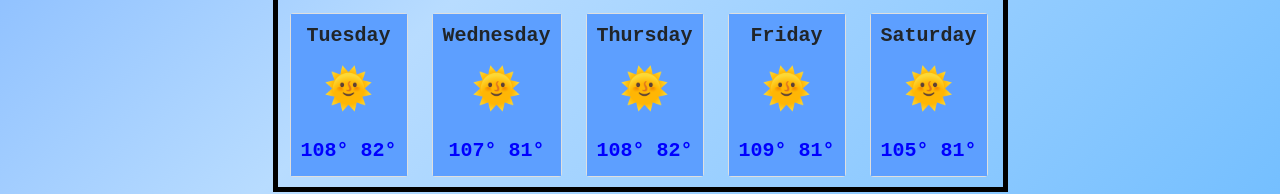
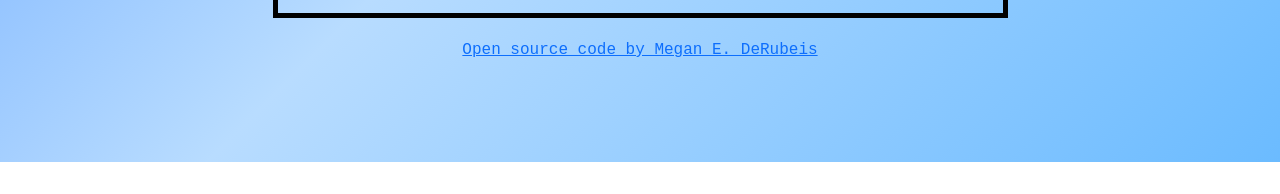
Before and after one commit to MeganDeRubeis/Weather-App, a plain HTML site: page index.html in a window 1280 px wide. Shown: the part 621-815 px from the top of the page. Drawn offline with nearby package versions, Linux system fonts and the light colour scheme; no server answers.

Commit message:
Update index.html
Removed days of the week cards

```diff
--- a/index.html
+++ b/index.html
@@ -51,60 +51,6 @@
         <li>Humidity: <span id="humidity"></span>%</li>
         <li>Wind: <span id="wind"></span> km/h</li>
       </ul>
-
-      <div class="container-days">
-        <div class="row">
-          <div class="col">
-            <div class="card">
-              <div class="card-body">
-                <h5 class="card-title">Tuesday</h5>
-                <h6 class="emoji">🌞</h6>
-                <p class="card-text">108° 82°</p>
-              </div>
-            </div>
-          </div>
-
-          <div class="col">
-            <div class="card">
-              <div class="card-body">
-                <h5 class="card-title">Wednesday</h5>
-                <h6 class="emoji">🌞</h6>
-                <p class="card-text">107° 81°</p>
-              </div>
-            </div>
-          </div>
-
-          <div class="col">
-            <div class="card">
-              <div class="card-body">
-                <h5 class="card-title">Thursday</h5>
-                <h6 class="emoji">🌞</h6>
-                <p class="card-text">108° 82°</p>
-              </div>
-            </div>
-          </div>
-
-          <div class="col">
-            <div class="card">
-              <div class="card-body">
-                <h5 class="card-title">Friday</h5>
-                <h6 class="emoji">🌞</h6>
-                <p class="card-text">109° 81°</p>
-              </div>
-            </div>
-          </div>
-
-          <div class="col">
-            <div class="card">
-              <div class="card-body">
-                <h5 class="card-title">Saturday</h5>
-                <h6 class="emoji">🌞</h6>
-                <p class="card-text">105° 81°</p>
-              </div>
-            </div>
-          </div>
-        </div>
-      </div>
     </div>
 
     <footer>
```
